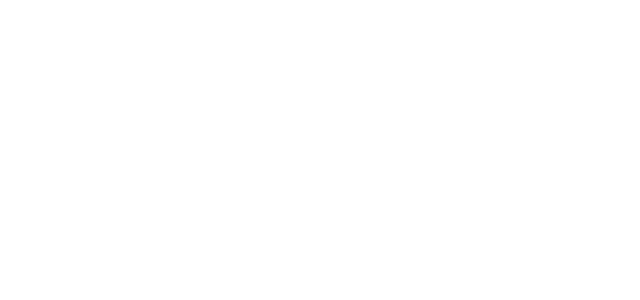
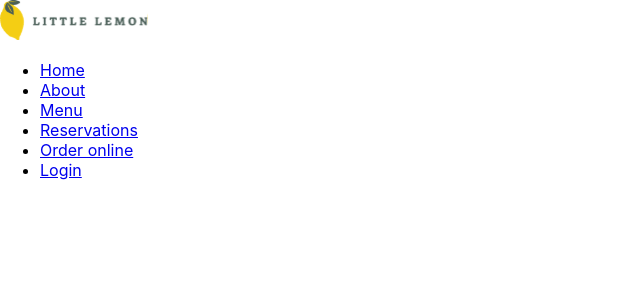
Before and after one commit to binicode/little-lemon, a React (Create React App) app: page / in a window 1280 px wide. Shown: the top 300 px of the page, without its empty margins (0-640 px from the left). Built offline with nearby package versions, Linux system fonts and the light colour scheme.

Commit message:
feat: add company logo and navigation menu with ul/li links

```diff
--- a/src/Header.js
+++ b/src/Header.js
@@ -1,7 +1,8 @@
+import Logo from './assets/Logo.svg';
 function Header() {
     return(
         <header>
-            <img></img>
+            <img src={Logo} alt='Little Lemon logo' />
         </header>
     )
 };
--- a/src/Nav.js
+++ b/src/Nav.js
@@ -1,7 +1,28 @@
 
 function Nav() {
     return(
-        <nav></nav>
+        <nav>
+            <ul>
+                <li>
+                    <a href="/">Home</a>
+                </li>
+                <li>
+                    <a href="#">About</a>
+                </li>
+                <li>
+                    <a href="#">Menu</a>
+                </li>
+                <li>
+                    <a href="#">Reservations</a>
+                </li>
+                <li>
+                    <a href="#">Order online</a>
+                </li>
+                <li>
+                    <a href="#">Login</a>
+                </li>
+            </ul>
+        </nav>
     )
 };
 
```
